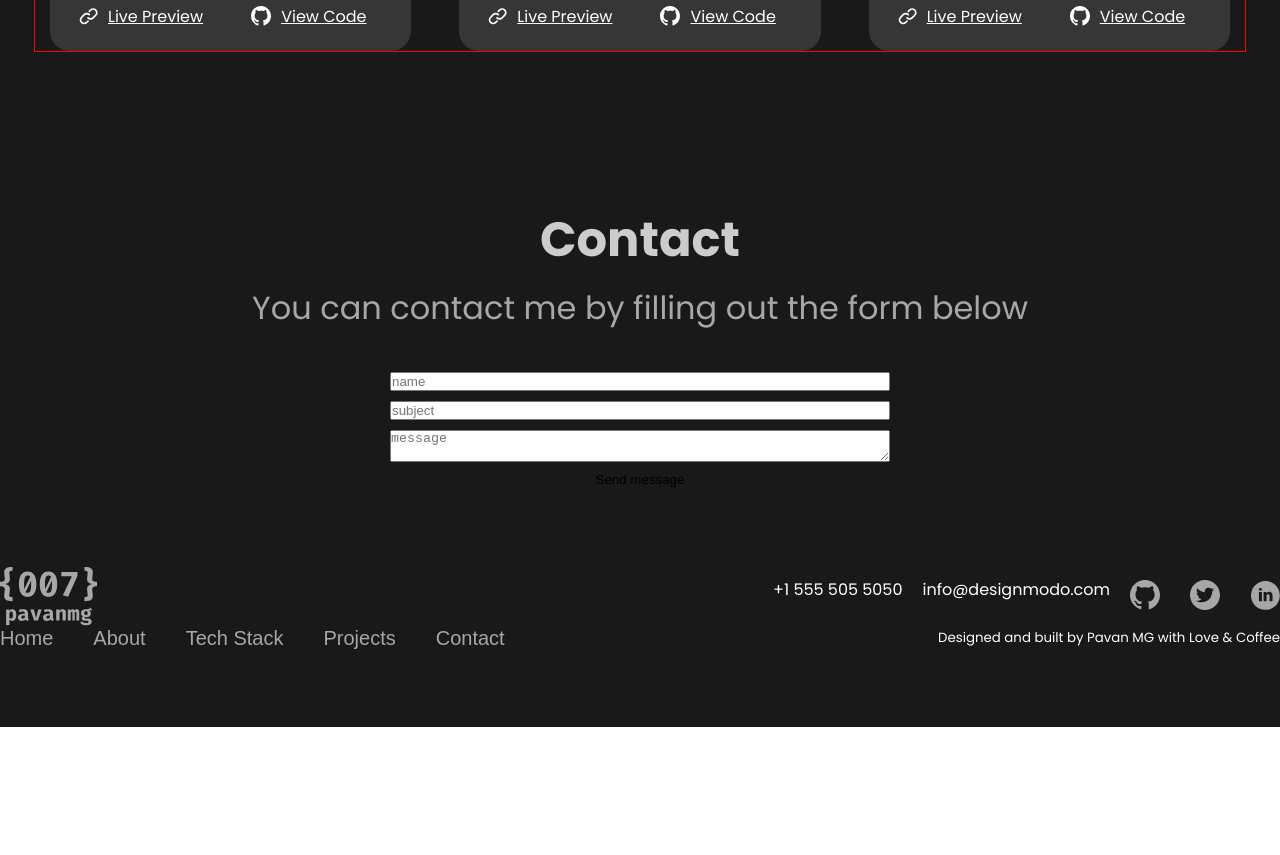
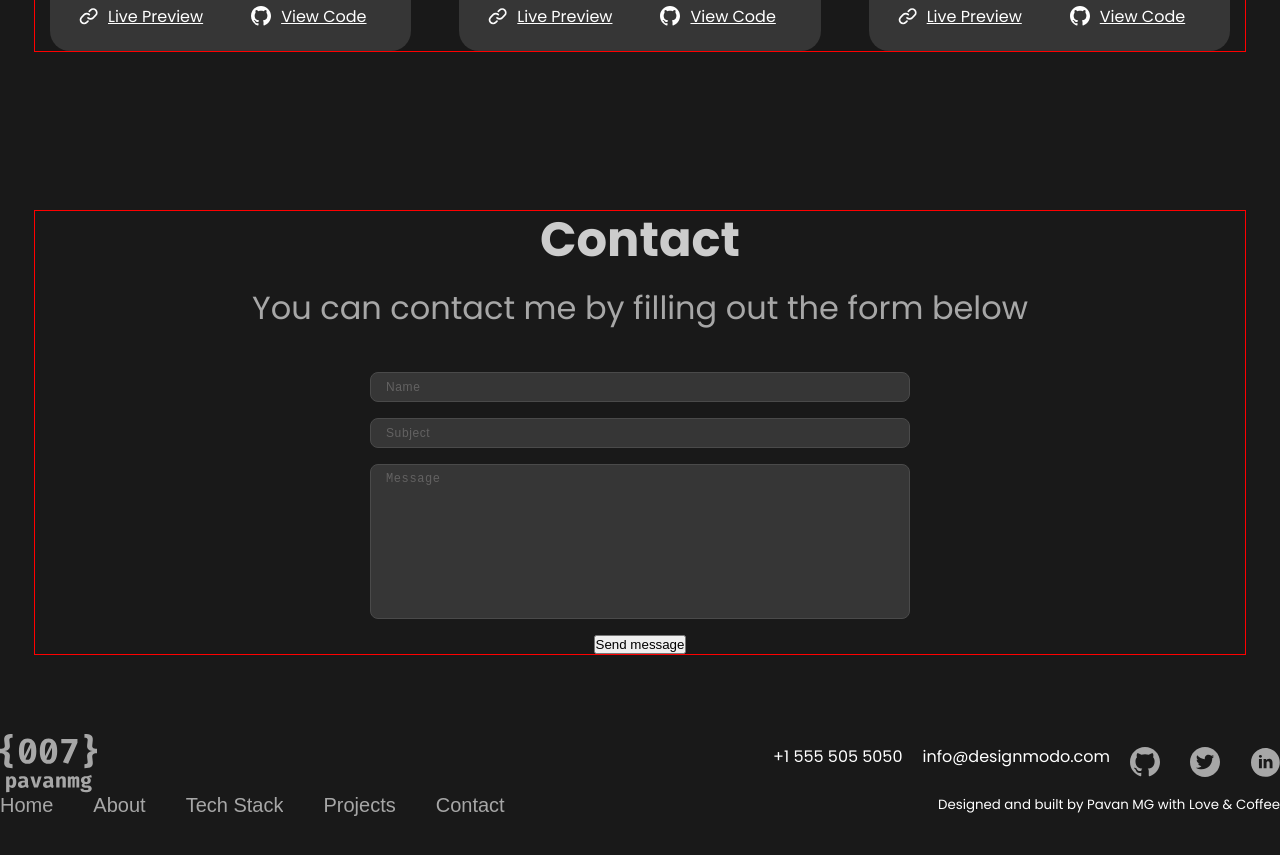
Before and after one commit to Galkevich-Natalia/my-portfolio, a React (Vite) app: page / in a window 1280 px wide. Shown: the part 2980-3835 px from the top of the page. Before the commit the page ends 3707 px from the top, so only its background shows below. Built offline with nearby package versions, Linux system fonts and the light colour scheme.

Commit message:
added Contacts section style

```diff
--- a/src/layout/sections/contacts/Contacts.tsx
+++ b/src/layout/sections/contacts/Contacts.tsx
@@ -1,10 +1,13 @@
 import styled from "styled-components";
 import { SectionComTitle } from "../../../components/sectionComTitle/SectionComTitle";
 import { Button } from "../../../components/Button";
+import { Container } from "../../../components/Container";
+import { theme } from "../../../styles/Theme";
 
 export const Contact = () => {
   return (
     <StyledContacts>
+      <Container>
         <SectionComTitle
           title={"Contact"}
           subtitle={"You can contact me by filling out the form below"}
@@ -16,21 +19,46 @@
 
           <Button type={"submit"}>Send message</Button>
         </StyledForm>
+      </Container>
     </StyledContacts>
   );
 };
 
-const StyledContacts = styled.section`
-  min-height: 50vh;
-`;
+const StyledContacts = styled.section``;
 
 const StyledForm = styled.form`
-  max-width: 500px;
+  max-width: 540px;
   width: 100%;
   display: flex;
   flex-direction: column;
-  gap: 10px;
+  align-items: center;
+  gap: 16px;
   margin: 0 auto;
+
+  textarea {
+    resize: none;
+    height: 155px;
+  }
 `;
 
-const Field = styled.input``;
+const Field = styled.input`
+  width: 100%;
+  background-color: ${theme.colors.secondaryBg};
+  border: 1px solid ${theme.colors.borderColor};
+  padding: 7px 15px;
+  border-radius: 8px;
+
+  font-weight: 400;
+  font-size: 12px;
+  letter-spacing: 0.05em;
+  color: ${theme.colors.fontPrimary};
+
+  &::placeholder {
+    color: ${theme.colors.placeholderColor};
+    text-transform: capitalize;
+  }
+
+  &:focus-visible {
+    outline: 1px solid ${theme.colors.borderColor};
+  }
+`;
--- a/src/styles/Global.styled.ts
+++ b/src/styles/Global.styled.ts
@@ -30,16 +30,17 @@
         text-decoration: none;
         margin: 0;
         padding: 0;
+        cursor: pointer;
     }
 
     ul {
         list-style: none;
     }
 
-    button {
+    /* button {
         background-color: unset;
         border: none;
-    }
+    } */
 
     header,
     section,
--- a/src/styles/Theme.ts
+++ b/src/styles/Theme.ts
@@ -1,7 +1,12 @@
 export const theme = {
   colors: {
     primaryBg: "#191919",
+    secondaryBg: "#363636",
     fontPrimary: "#ccc",
     fontSecondary: "#a7a7a7",
+    accent: "#7275D5",
+    borderColor: "#4a4a4a",
+    placeholderColor: "#636262",
+    // placeholderColor: "#797878",
   },
 };
```
Lines whose indentation alone changed are shown as unchanged.
